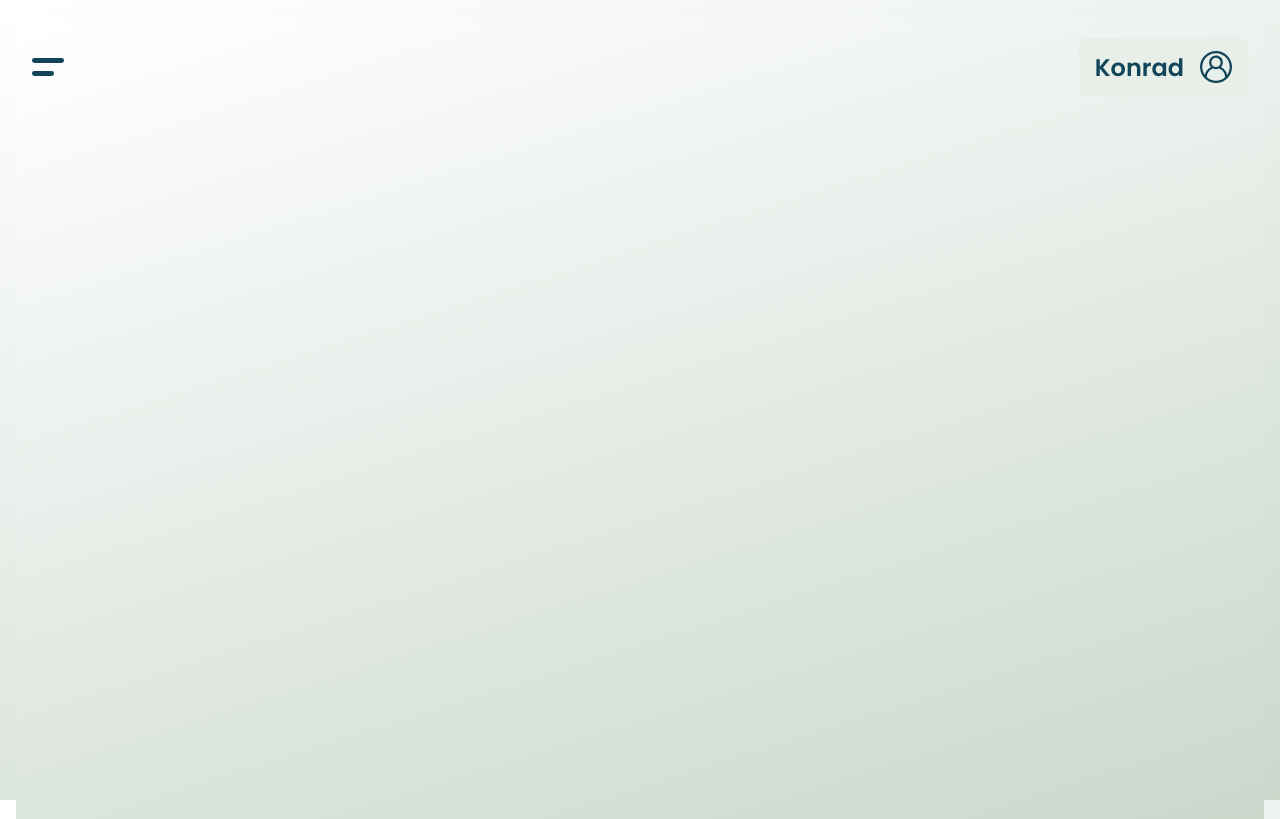
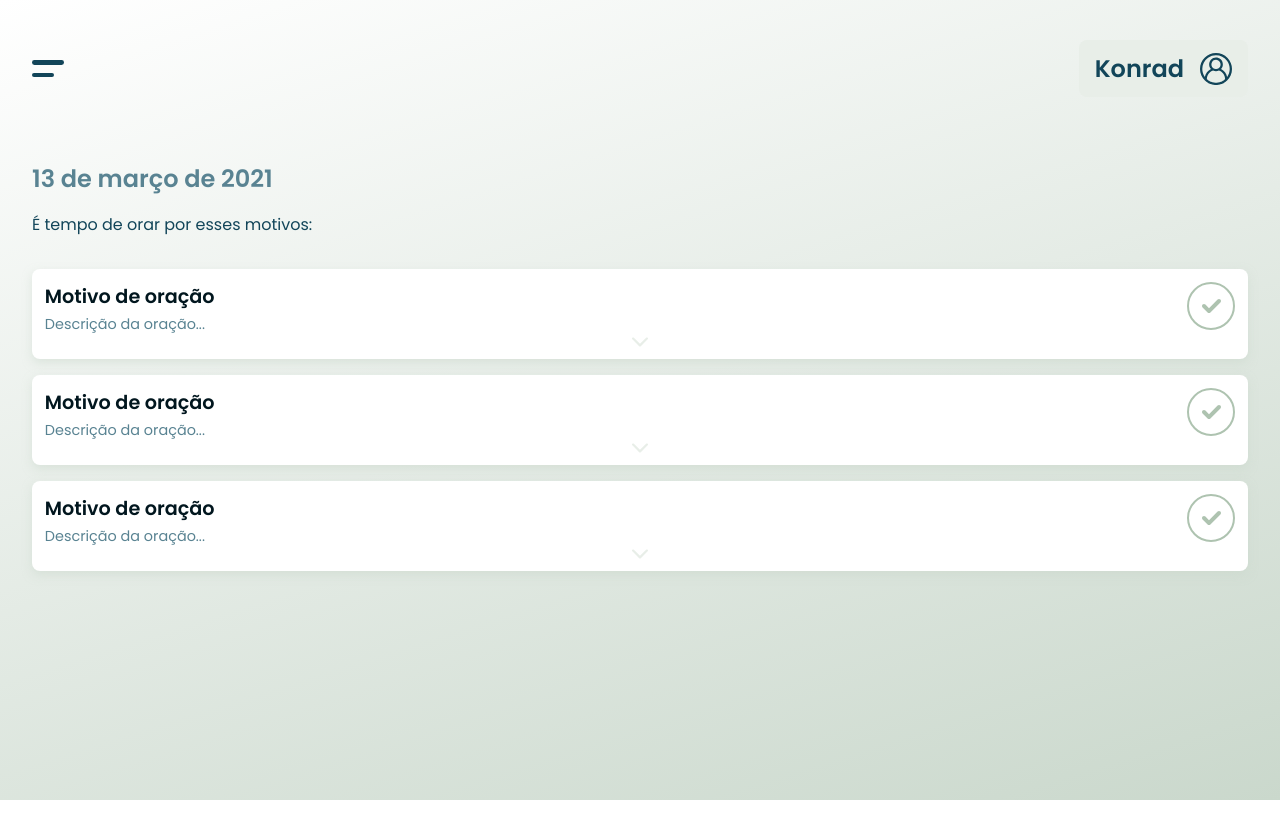
Before and after one commit to christiandueck/pray-list, a Next.js app: page / in a window 1280 px wide. Built offline with nearby package versions, Linux system fonts and the light colour scheme.

Commit message:
PrayCard and PrayTime components

```diff
--- /dev/null
+++ b/src/components/PrayCard.tsx
@@ -0,0 +1,26 @@
+import { useState } from 'react';
+import styles from '../styles/PrayCard.module.scss';
+
+export function PrayCard() {
+
+    const [active, setActive] = useState(false);
+
+    function toggleActive() {
+        setActive(!active);
+    }
+
+    return (
+        <div className={styles.container}>
+            <div className={styles.content}>
+                <h2>Motivo de oração</h2>
+                <p>Descrição da oração...</p>
+            </div>
+            <button
+                className={`${active ? styles.checked : ''}`}
+                onClick={toggleActive}
+            >
+                <img src="./icons/check.svg" alt="Check icon" />
+            </button>
+        </div>
+    );
+}
--- /dev/null
+++ b/src/components/PrayTime.tsx
@@ -0,0 +1,21 @@
+import styles from '../styles/PrayTime.module.scss';
+import { PrayCard } from './PrayCard';
+
+const today = new Intl.DateTimeFormat(
+    'pt-BR', {
+    year: 'numeric',
+    month: 'long',
+    day: 'numeric'
+}).format(new Date());
+
+export function PrayTime() {
+    return (
+        <main className={styles.container}>
+            <h1>{today.toString()}</h1>
+            <p>É tempo de orar por esses motivos:</p>
+            <PrayCard />
+            <PrayCard />
+            <PrayCard />
+        </main>
+    );
+}
--- a/src/pages/index.tsx
+++ b/src/pages/index.tsx
@@ -1,5 +1,6 @@
 import Head from 'next/head'
 import { Header } from '../components/Header'
+import { PrayTime } from '../components/PrayTime'
 
 export default function Home() {
   return (
@@ -9,6 +10,7 @@ export default function Home() {
       </Head>
 
       <Header />
+      <PrayTime />
     </>
   )
 }
--- /dev/null
+++ b/src/styles/PrayCard.module.scss
@@ -0,0 +1,91 @@
+@import "./colors";
+
+.container {
+    width: 100%;
+    display: flex;
+    flex-direction: row;
+    gap: 1rem;
+    padding: 0.8rem 0.8rem 1.5rem 0.8rem;
+    background: $white;
+    margin-bottom: 1rem;
+    border-radius: 0.5rem;
+    box-shadow: 0px 4px 10px rgba(202, 216, 204, 0.5);
+    position: relative;
+    cursor: pointer;
+
+    &::after {
+        content: '';
+        position: absolute;
+        bottom: 0.8rem;
+        left: 50%;
+        transform: translateX(-50%);
+
+        width: 16px;
+        height: 10px;
+        background-image: url(/icons/arrow.svg);
+        background-repeat: no-repeat;
+
+    }
+
+    &:hover {
+        &::before {
+            content: '';
+            display: block;
+            position: absolute;
+            top: -0.2rem;
+            bottom: -0.2rem;
+            left: -0.2rem;
+            right: -0.2rem;
+            border-radius: 0.7rem;
+            background: rgba(202, 216, 204, 0.8);
+            z-index: -1;
+
+        }
+    }
+
+    .content {
+        flex: 1;
+
+        h2 {
+            color: $dark-blue;
+        }
+
+        p {
+            font-size: 0.9rem;
+            color: $light-blue;
+            margin-top: 0.2rem;
+        }
+    }
+
+    > button {
+        width: 3rem;
+        height: 3rem;
+        display: flex;
+        justify-content: center;
+        align-items: center;
+        background: transparent;
+        cursor: pointer;
+        border-radius: 50%;
+        border: 2px solid $dark-green;
+        background: transparent;
+
+        &:hover {
+            background: $dark-green;
+
+            > img {
+                filter: brightness(0) invert(1);
+            }
+        }
+
+        &.checked {
+            border: 2px solid $medium-blue;
+            background: $medium-blue;
+
+            > img {
+                filter: brightness(0) invert(1);
+            }
+        }
+    }
+
+
+}
--- /dev/null
+++ b/src/styles/PrayTime.module.scss
@@ -0,0 +1,14 @@
+@import "./colors";
+
+.container {
+    margin-top: 4rem;
+
+    > h1 {
+        color: $light-blue;
+    }
+
+    > p {
+        margin-top: 1rem;
+        margin-bottom: 2rem;
+    }
+}
--- a/src/styles/globals.scss
+++ b/src/styles/globals.scss
@@ -10,12 +10,19 @@ html, body {
     /*font-family: 'Pacifico', cursive;*/
     font-family: 'Poppins', sans-serif;
     color: $medium-blue;
+}
+
+body {
     background: linear-gradient(162.46deg, $white 0%, $medium-green 100%);
     width: 100%;
     height: 100vh;
-    padding: 1.2rem 1rem;
+    padding: 2.5rem 2rem;
 }
 
 h1 {
     font-size: 1.5rem;
 }
+
+h2 {
+    font-size: 1.2rem;
+}
```
Also changed, not shown: public/icons/arrow.svg (added), public/icons/check.svg (added).
